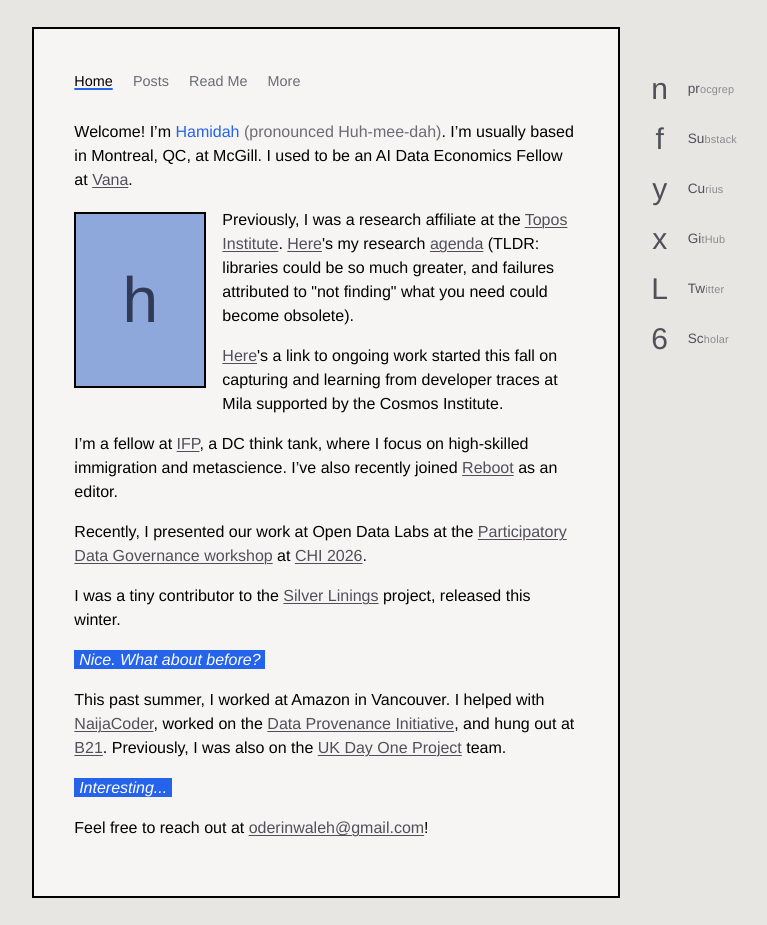
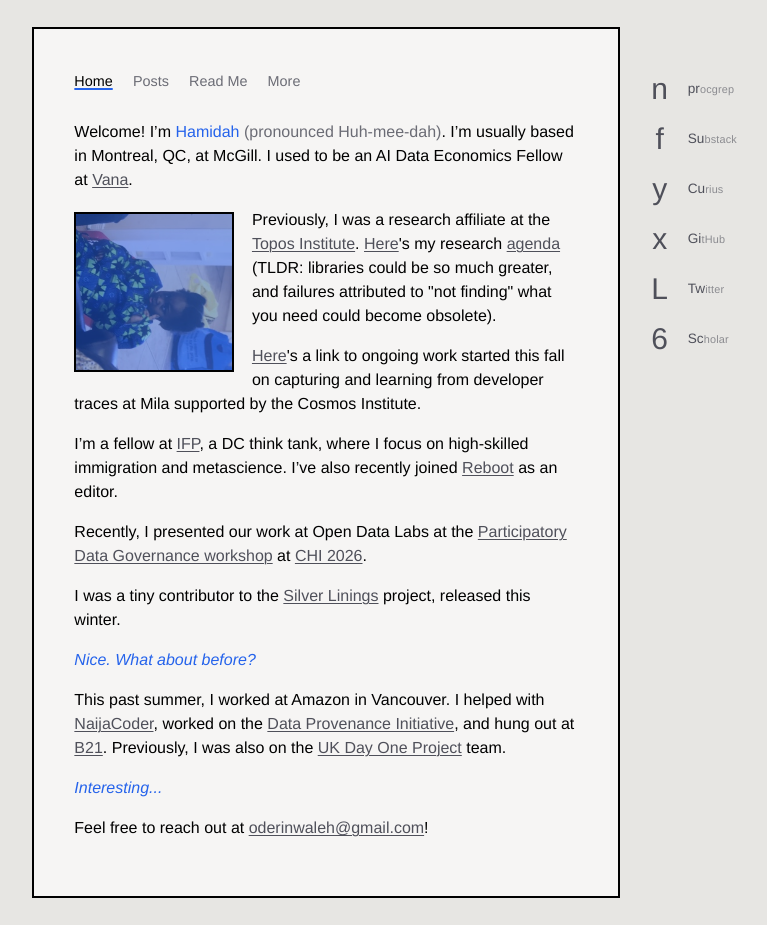
Before and after one commit to hamidahoderinwale/hamidahoderinwale.github.io, a Jekyll site: the page index.html, which Jekyll copies as it is, in a window 1280 px wide. Shown: the whole page, without its empty margins (314-1081 px from the left). Built offline with Jekyll 4.4.1, drawn with Linux system fonts in a browser that asks for light colours; some web fonts are replaced.

Commit message:
Cover and hover photos, leaf cursor, larger square portrait, asides in accent text
cover.jpg (the photo supplied, unrotated) sits under a translucent accent wash; face.jpg shows on hover. The portrait frame is square at 160px to match the cover. Custom cursor is the Yarndings leaf, ink at rest and accent over clickable things, fine pointers only. Asides are italic accent text rather than highlighted blocks.

Co-Authored-By: Claude Fable 5.1 <noreply@anthropic.com>

```diff
--- a/index.html
+++ b/index.html
@@ -31,7 +31,7 @@
   <p>Welcome! I’m <span class="decrypt" data-name="Hamidah">Hamidah</span> <span class="light">(pronounced Huh-mee-dah)</span>. I’m usually based in Montreal, QC, at McGill. I used to be an AI Data Economics Fellow at <a href="https://www.vana.org/" target="_blank" rel="noopener">Vana</a>.</p>
   <figure class="portrait" tabindex="0" aria-label="Portrait. Hover or tap to reveal.">
     <img class="portrait-cover" src="cover.jpg" alt="">
-    <img class="portrait-face" src="IMG_7378.jpeg" alt="a picture of me sitting on rocks outside. the smile is very big.">
+    <img class="portrait-face" src="face.jpg" alt="a close-up of me in glasses, pouting at the camera.">
   </figure>
   <p> Previously, I was a research affiliate at the <a href="https://topos.site/" target="_blank" rel="noopener">Topos Institute</a>. <a href="https://topos.institute/blog/2025-02-27-codified-context/" target="_blank" rel="noopener">Here</a>'s my research <a href="https://telemetry-landing.netlify.app/" target="_blank" rel="noopener">agenda</a> (TLDR: libraries could be so much greater, and failures attributed to "not finding" what you need could become obsolete).</p>
   <p><a href="procgrep/">Here</a>'s a link to ongoing work started this fall on capturing and learning from developer traces at Mila supported by the Cosmos Institute.</p>
--- a/site.css
+++ b/site.css
@@ -39,6 +39,21 @@ html {
     html { scroll-behavior: smooth; }
 }
 
+/* Cursor: the Yarndings leaf, ink at rest and accent over anything
+   clickable. Hotspot at the glyph's centre. Fine pointers only. */
+@media (pointer: fine) {
+    html {
+        cursor: url(cursor-leaf.png) 14 14, auto;
+        cursor: -webkit-image-set(url(cursor-leaf.png) 1x, url(cursor-leaf@2x.png) 2x) 14 14, auto;
+        cursor: image-set(url(cursor-leaf.png) 1x, url(cursor-leaf@2x.png) 2x) 14 14, auto;
+    }
+    a, button, .portrait, [role="button"] {
+        cursor: url(cursor-leaf-accent.png) 14 14, pointer;
+        cursor: -webkit-image-set(url(cursor-leaf-accent.png) 1x, url(cursor-leaf-accent@2x.png) 2x) 14 14, pointer;
+        cursor: image-set(url(cursor-leaf-accent.png) 1x, url(cursor-leaf-accent@2x.png) 2x) 14 14, pointer;
+    }
+}
+
 body {
     box-sizing: border-box;
     font-family: var(--font-sans);
@@ -61,14 +76,10 @@ body {
     color: var(--on-accent);
 }
 
-/* Asides set in the highlight state by default, as if already selected. */
+/* Asides: italic in the accent colour, no background. */
 .aside {
-    background: var(--accent);
-    color: var(--on-accent);
+    color: var(--accent);
     font-style: italic;
-    padding: 0.05em 0.3em;
-    box-decoration-break: clone;
-    -webkit-box-decoration-break: clone;
 }
 
 .light {
@@ -97,15 +108,15 @@ a:focus-visible {
     border-radius: 2px;
 }
 
-/* Portrait. A cover image (cover.jpg, yours to supply) sits on top; the
-   photo shows on hover, keyboard focus, or a tap. Until cover.jpg exists,
-   the cover is a tile with a Yarndings glyph so nothing looks broken. */
+/* Portrait. The cover (cover.jpg) sits on top under an accent wash; the
+   photo shows on hover, keyboard focus, or a tap. If the cover is missing
+   the tile shows a Yarndings glyph so nothing looks broken. */
 .portrait {
     position: relative;
     float: left;
-    width: 132px;
-    aspect-ratio: 3 / 4;
-    margin: 0.25em 1em 0.5em 0;
+    width: 160px;
+    aspect-ratio: 1 / 1;
+    margin: 0.25em 1.1em 0.6em 0;
     border: 2px solid var(--ink);
     box-sizing: border-box;
     overflow: hidden;
@@ -132,8 +143,7 @@ a:focus-visible {
     position: absolute;
     inset: 0;
     background: var(--accent);
-    opacity: 0.45;
-    mix-blend-mode: multiply;
+    opacity: 0.5;
     pointer-events: none;
     transition: opacity 260ms ease;
     z-index: 2;
```
Also changed, not shown: cover.jpg (added), cursor-leaf-accent.png (added), cursor-leaf-accent@2x.png (added), cursor-leaf.png (added), cursor-leaf@2x.png (added), face.jpg (added).
